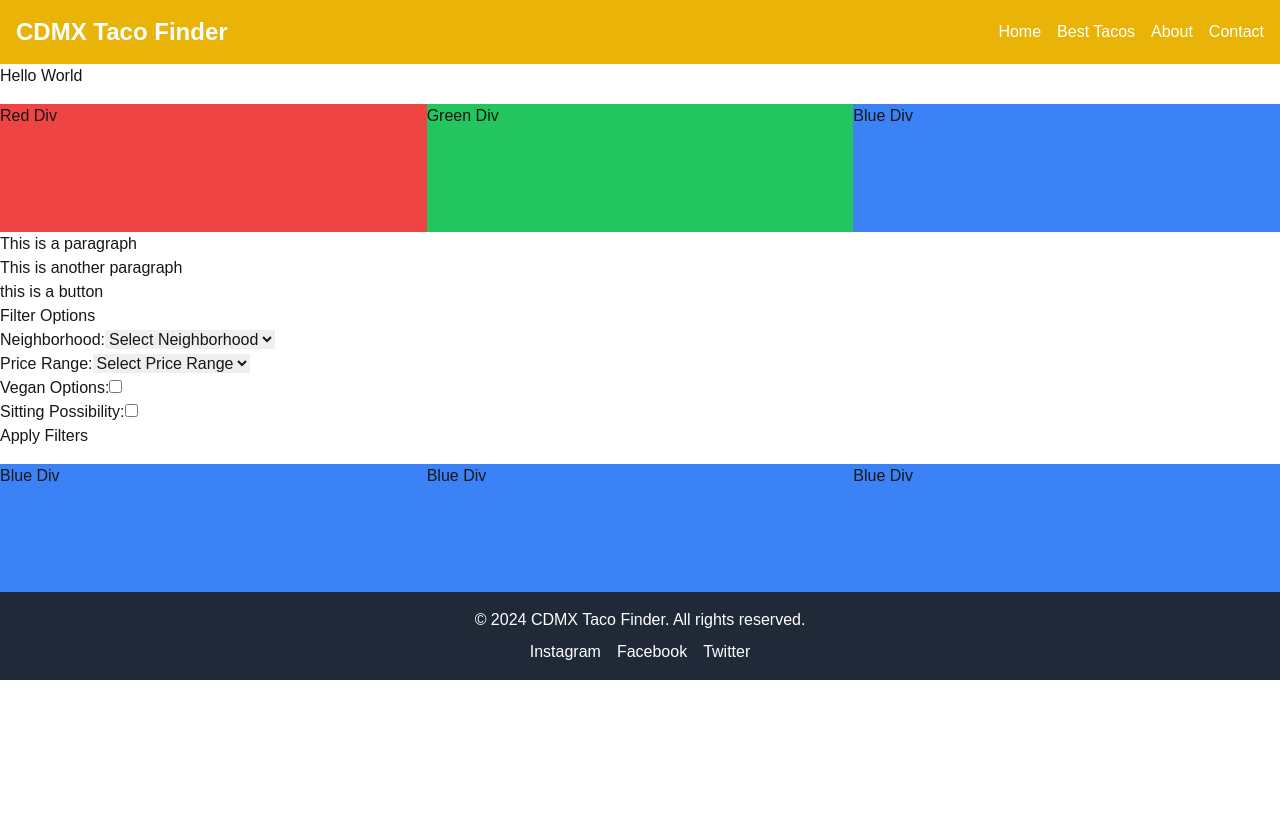
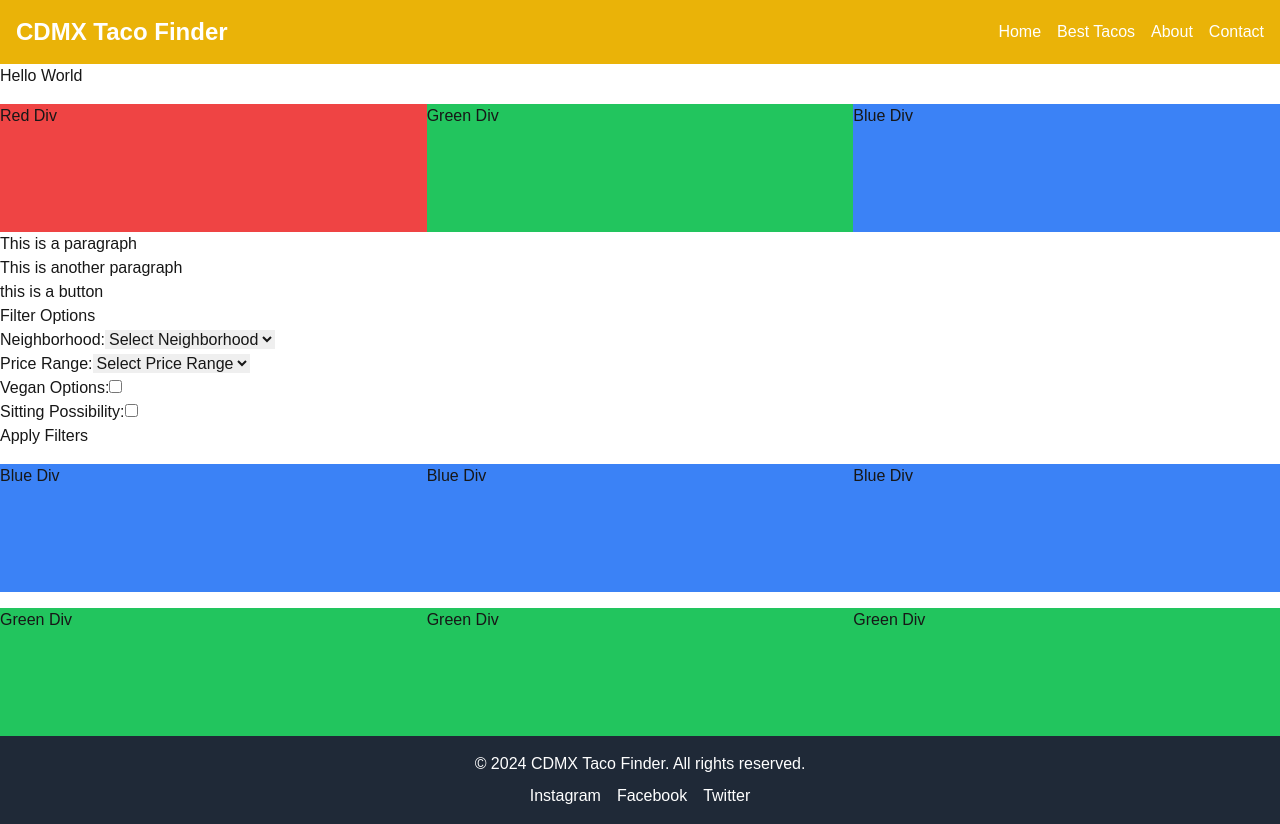
Before and after one commit to FlHeSt/Best-Tacos-In-CDMX, a Next.js app: page / in a window 1280 px wide. Before the commit the page ends 800 px from the top, so only its background shows below. Built offline with nearby package versions, Linux system fonts and the light colour scheme.

Commit message:
resolved merge conflict

```diff
--- a/src/app/page.tsx
+++ b/src/app/page.tsx
@@ -1,7 +1,8 @@
 import Navbar from "./components/Navbar";
 import Footer from "./components/Footer";
 import Orientation from "./components/Orientation";
-import GreenDivs from "./components/green divs";import Filter from "./components/Filter";
+import GreenDivs from "./components/green divs";
+import Filter from "./components/Filter";
 import BlueDivs from "./components/Blue divs";
 export default function App() {
   return (
@@ -14,6 +15,7 @@ export default function App() {
       <button>this is a button</button>
       <Filter />
       <BlueDivs />
+      <GreenDivs />
       <Footer />
     </div>
   );
```
